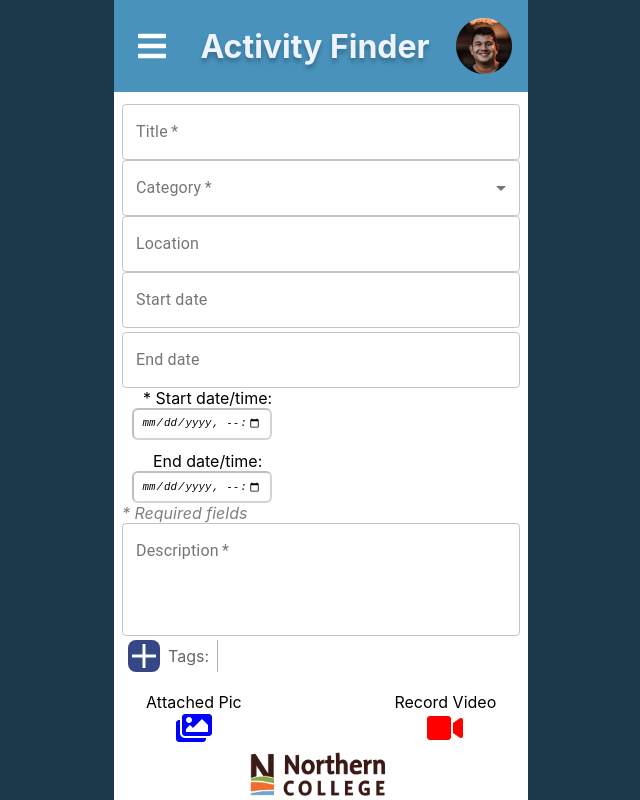
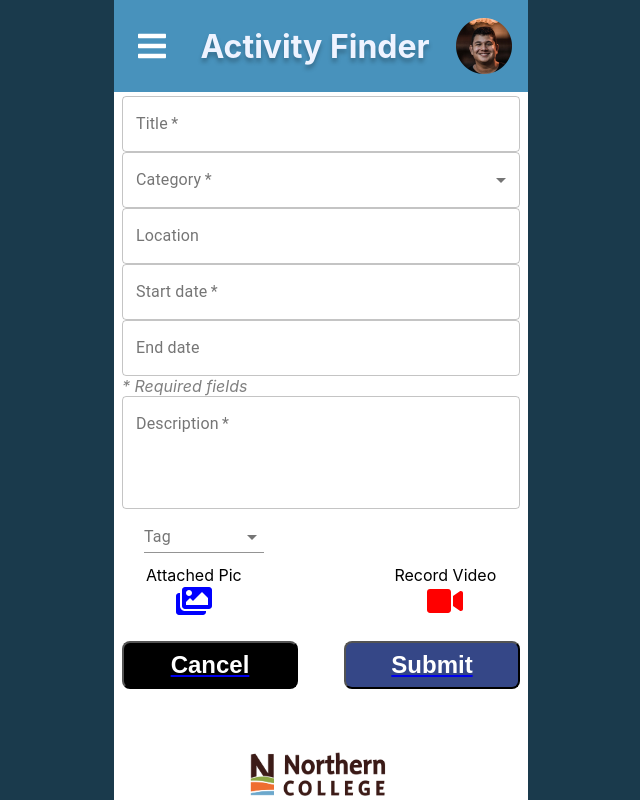
Before and after one commit to Daniel-HarrisNL/Activity_App, a React (Create React App) app: page /activity-app/post in a window 1280 px wide. Shown: the whole page, without its empty margins (319-959 px from the left). Built offline with nearby package versions, Linux system fonts and the light colour scheme.

Commit message:
fixed forms.js

```diff
--- a/src/App.css
+++ b/src/App.css
@@ -295,7 +295,7 @@ h2 {
   display: flex;
   flex-direction: column;
   width: 100%;
-  height: 120px;
+  /* height: 120px; */
   justify-content: space-between;
 }
 
--- a/src/components/Form.js
+++ b/src/components/Form.js
@@ -27,7 +27,7 @@ export default function Form() {
     };
 
     return (
-      <div className="main-ext stretched">
+      <div className="main-ext">
         <TextField
           label="Title"
           variant="outlined"
@@ -65,22 +65,23 @@ export default function Form() {
         <TextField
           label="Start date"
           variant="outlined"
-          fullWidth={true}
+          fullWidth={false}
+          required={true}
         />
           <TextField
           label="End date"
           variant="outlined"
-          fullWidth={true}
+          fullWidth={false}
         />
         </div>
-        <div className="date-entry">
+        {/* <div className="date-entry">
           <DateEntry
             labelWord="* Start date/time:"
           />
           <DateEntry
             labelWord="End date/time:"
           />
-        </div>
+        </div> */}
         <div className="required">* Required fields</div>
         <TextArea></TextArea>
 
--- a/src/components/TextArea.js
+++ b/src/components/TextArea.js
@@ -1,6 +1,7 @@
 import React from 'react';
 import Plus from "../assets/plus.png";
 import TextField from '@material-ui/core/TextField';
+import Tags from './Tags';
 
 export default function TextArea() {
   return (
@@ -14,9 +15,7 @@ export default function TextArea() {
         required={true}
       />
       <div className="tags">
-        <button className="tags-btn"><img className="plus-img" src={Plus} alt="+" height="24px"/></button>
-        <label className="tags-label">Tags:</label>
-        <input className="tags-field" type="text" disabled></input>
+        <label className="tags-label"><Tags/></label>
       </div>
     </div>
   )
```
Lines whose indentation alone changed are shown as unchanged.
